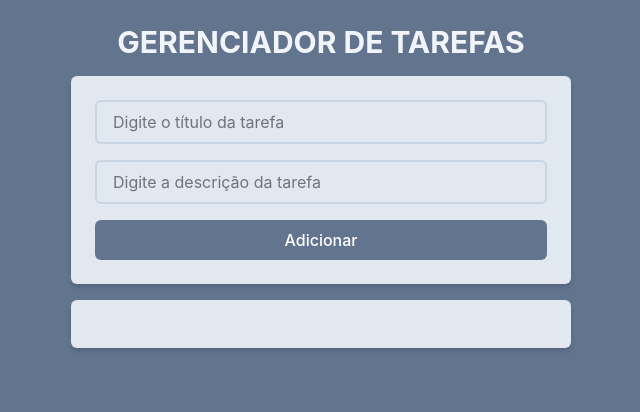
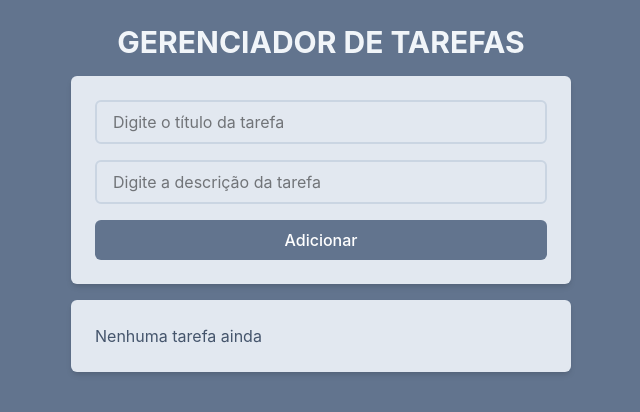
Before and after one commit to DaniRolim/LEARN-REACT, a React (Vite) app: page / in a window 1280 px wide. Shown: the top 412 px of the page, without its empty margins (319-959 px from the left). Built offline with nearby package versions, Linux system fonts and the light colour scheme.

Commit message:
Adicionando messagem em array quando vazio.

```diff
--- a/src/components/Tasks.jsx
+++ b/src/components/Tasks.jsx
@@ -2,7 +2,7 @@ import { ChevronRightIcon, Trash } from "lucide-react";
 import { useNavigate } from "react-router-dom";
 import Button from "./Button";
 
-function Tasks({ tasks, onTaskClick, onDeleteTaskClick}) {
+function Tasks({ tasks, onTaskClick, onDeleteTaskClick, message}) {
     const navigate = useNavigate();
 
     function onSeeDetailsClick(task) {
@@ -14,12 +14,15 @@ function Tasks({ tasks, onTaskClick, onDeleteTaskClick}) {
     return (
         <div>
                 <ul className="space-y-4 p-6 bg-slate-200 rounded-md shadow-md">
+                    {tasks.length === 0 ? (
+                        <p className="text-slate-600">Nenhuma tarefa ainda</p>
+                    ) : (tasks.children)}
                     {tasks.map((task) => (
                         <li key={task.id} className="flex gap-2">
                             <button
                                 className={`bg-slate-400 text-white text-left p-2 w-full rounded-md ${task.isCompleted && 'line-through'}`}
                                 onClick={() => onTaskClick(task.id)}
-                            >
+                                >
                                 {task.title}
                             </button>
                             <Button
--- a/src/pages/TaskPage.jsx
+++ b/src/pages/TaskPage.jsx
@@ -8,8 +8,8 @@ function TaskPage() {
     const title = searchParams.get("title");
     const description = searchParams.get("description");
     return (
-        <div className="h-screen w-screen flex justify-center bg-slate-500 p-6">
-            <div className="w-125 space-y-4">
+        <div className="h-screen w-screen flex bg-slate-500 p-6">
+            <div className="w-125 space-y-4 mx-auto">
                 <div className="flex justify-center relative mb-6">
                     <button onClick={() => navigate(-1)}>
                         <ChevronLeftIcon className="absolute left-0 bottom-0 top-0 text-slate-100"/>
```
